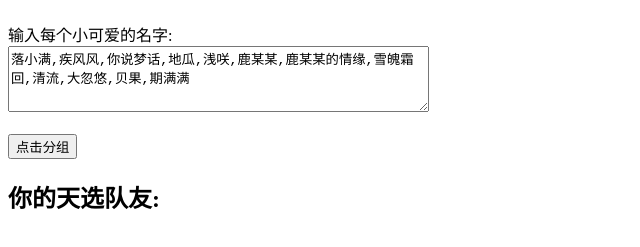
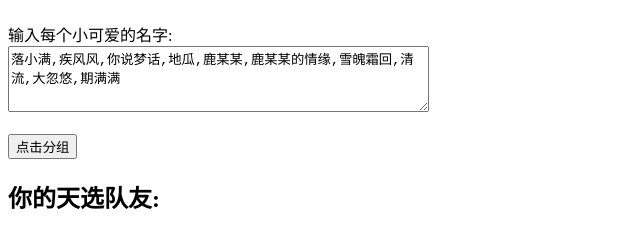
Before and after one commit to Luofeishuang/group, a website: page index.html in a window 1280 px wide. Shown: the part 67-314 px from the top of the page, without its empty margins (0-640 px from the left). Drawn offline with Linux system fonts and the light colour scheme.

Commit message:
Update index.html

```diff
--- a/index.html
+++ b/index.html
@@ -8,7 +8,7 @@
 <body>
     <h1>【混子】分组小工具</h1>
     <label for="names">输入每个小可爱的名字:</label><br>
-    <textarea id="names" rows="4" cols="50" >落小满,疾风风,你说梦话,地瓜,浅咲,鹿某某,鹿某某的情缘,雪魄霜回,清流,大忽悠,贝果,期满满</textarea><br><br>
+    <textarea id="names" rows="4" cols="50" >落小满,疾风风,你说梦话,地瓜,鹿某某,鹿某某的情缘,雪魄霜回,清流,大忽悠,期满满</textarea><br><br>
     <button onclick="randomGroup()">点击分组</button>
 
     <h2>你的天选队友:</h2>
```
